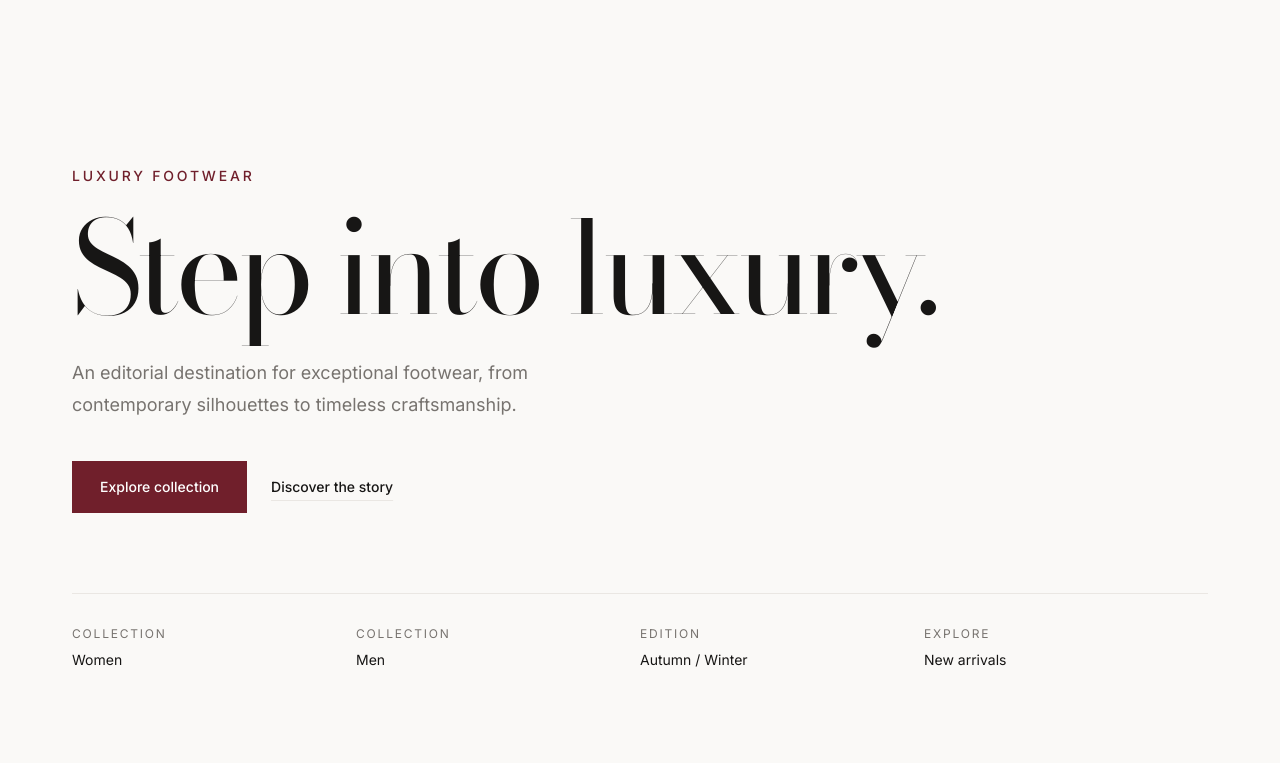
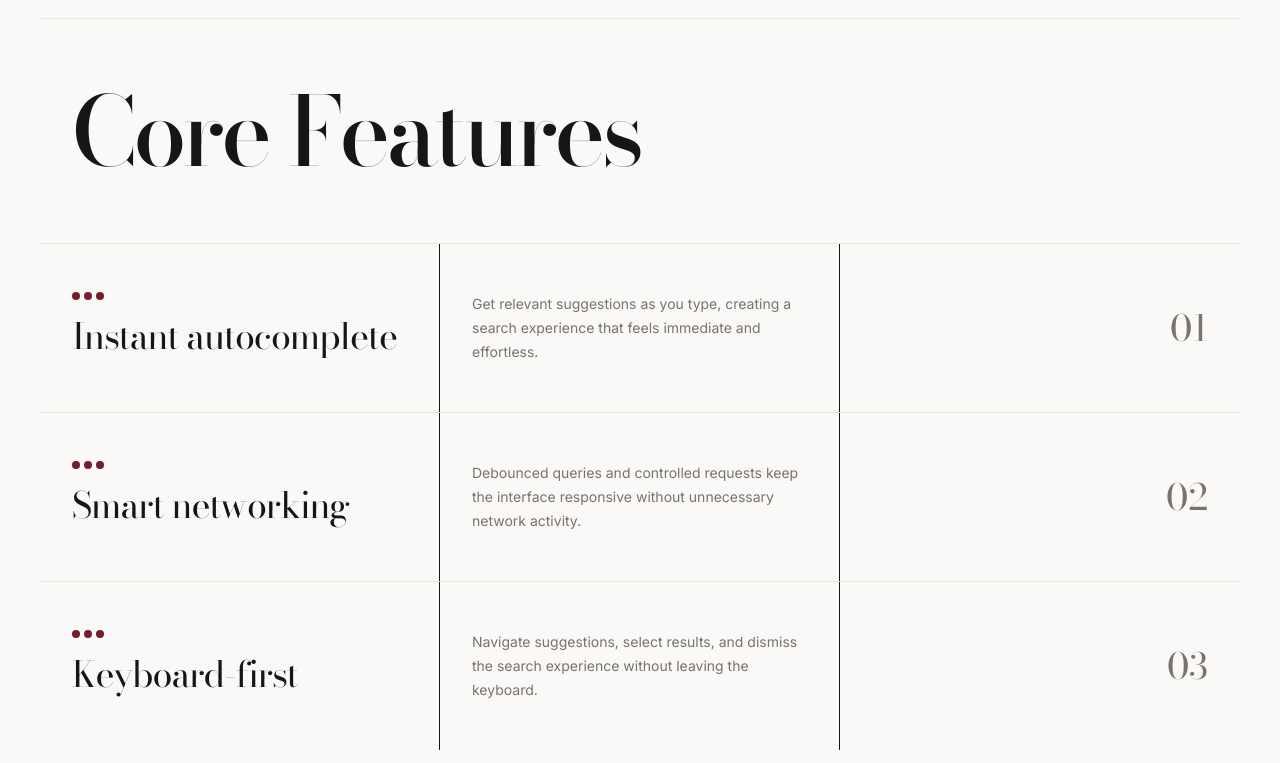
Before and after one commit to Xavviieerr/frontend-enginner-laboratory, a Next.js app: page /search-and-autocomplete in a window 1280 px wide. Shown: the part 1157-1920 px from the top of the page. Built offline with nearby package versions, Linux system fonts and the light colour scheme.

Commit message:
feat(search): add core features section

```diff
--- /dev/null
+++ b/src/features/search-and-autocomplete/landing/components/about-page.tsx
@@ -0,0 +1,98 @@
+export default function aboutPage() {
+	return (
+		<section className="grid grid-cols-1 border-t border-(--color-border) md:grid-cols-4">
+			{/* Core Features */}
+			<div className="border-b border-(--color-border) px-5 py-10 md:col-span-3 md:px-8 md:py-16">
+				<h2 className="font-display text-5xl font-medium tracking-[-0.04em] md:text-8xl">
+					Core Features
+				</h2>
+			</div>
+
+			<div className="hidden border-b border-(--color-border) md:block" />
+
+			{/* Feature 01 */}
+			<div className="grid grid-cols-1 border-b border-(--color-border) md:col-span-4 md:grid-cols-3">
+				<div className="px-5 py-8 md:border-r md:px-8 md:py-12">
+					<div className="mb-4 flex gap-1">
+						<span className="h-2 w-2 rounded-full bg-(--color-accent)" />
+						<span className="h-2 w-2 rounded-full bg-(--color-accent)" />
+						<span className="h-2 w-2 rounded-full bg-(--color-accent)" />
+					</div>
+
+					<h3 className="font-display text-3xl tracking-[-0.03em] md:text-4xl">
+						Instant autocomplete
+					</h3>
+				</div>
+
+				<div className="px-5 pb-8 md:border-r md:px-8 md:py-12">
+					<p className="max-w-sm text-sm leading-6 text-(--color-text-secondary)">
+						Get relevant suggestions as you type, creating a search experience
+						that feels immediate and effortless.
+					</p>
+				</div>
+
+				<div className="px-5 pb-8 md:flex md:items-center md:justify-end md:px-8 md:py-12">
+					<span className="font-display text-4xl text-(--color-text-secondary)">
+						01
+					</span>
+				</div>
+			</div>
+
+			{/* Feature 02 */}
+			<div className="grid grid-cols-1 border-b border-(--color-border) md:col-span-4 md:grid-cols-3">
+				<div className="px-5 py-8 md:border-r md:px-8 md:py-12">
+					<div className="mb-4 flex gap-1">
+						<span className="h-2 w-2 rounded-full bg-(--color-accent)" />
+						<span className="h-2 w-2 rounded-full bg-(--color-accent)" />
+						<span className="h-2 w-2 rounded-full bg-(--color-accent)" />
+					</div>
+
+					<h3 className="font-display text-3xl tracking-[-0.03em] md:text-4xl">
+						Smart networking
+					</h3>
+				</div>
+
+				<div className="px-5 pb-8 md:border-r md:px-8 md:py-12">
+					<p className="max-w-sm text-sm leading-6 text-(--color-text-secondary)">
+						Debounced queries and controlled requests keep the interface
+						responsive without unnecessary network activity.
+					</p>
+				</div>
+
+				<div className="px-5 pb-8 md:flex md:items-center md:justify-end md:px-8 md:py-12">
+					<span className="font-display text-4xl text-(--color-text-secondary)">
+						02
+					</span>
+				</div>
+			</div>
+
+			{/* Feature 03 */}
+			<div className="grid grid-cols-1 md:col-span-4 md:grid-cols-3">
+				<div className="px-5 py-8 md:border-r md:px-8 md:py-12">
+					<div className="mb-4 flex gap-1">
+						<span className="h-2 w-2 rounded-full bg-(--color-accent)" />
+						<span className="h-2 w-2 rounded-full bg-(--color-accent)" />
+						<span className="h-2 w-2 rounded-full bg-(--color-accent)" />
+					</div>
+
+					<h3 className="font-display text-3xl tracking-[-0.03em] md:text-4xl">
+						Keyboard-first
+					</h3>
+				</div>
+
+				<div className="px-5 pb-8 md:border-r md:px-8 md:py-12">
+					<p className="max-w-sm text-sm leading-6 text-(--color-text-secondary)">
+						Navigate suggestions, select results, and dismiss the search
+						experience without leaving the keyboard.
+					</p>
+				</div>
+
+				<div className="px-5 pb-8 md:flex md:items-center md:justify-end md:px-8 md:py-12">
+					<span className="font-display text-4xl text-(--color-text-secondary)">
+						03
+					</span>
+				</div>
+			</div>
+		</section>
+	);
+}
--- a/src/features/search-and-autocomplete/landing/search-page.tsx
+++ b/src/features/search-and-autocomplete/landing/search-page.tsx
@@ -1,9 +1,11 @@
 import HeroPage from "./components/hero-page";
+import AboutPage from "./components/about-page";
 
 export default function SearchPage() {
 	return (
 		<main className="min-h-screen bg-(--color-background) text-(--color-text-primary) px-2 md:px-4 lg:px-10">
-			<HeroPage />{" "}
+			<HeroPage />
+			<AboutPage />
 			<section className="feature mx-auto flex min-h-screen max-w-7xl flex-col justify-center px-8 py-20">
 				{" "}
 				<p className="mb-6 text-sm font-medium uppercase tracking-[0.2em] text-(--color-accent)">
@@ -69,7 +71,7 @@ export default function SearchPage() {
 					</div>{" "}
 				</div>{" "}
 			</section>{" "}
-			<section className="feature mx-auto flex min-h-screen max-w-7xl flex-col justify-center px-8 py-20">
+			{/* <section className="feature mx-auto flex min-h-screen max-w-7xl flex-col justify-center px-8 py-20">
 				{" "}
 				<p className="mb-6 text-sm font-medium uppercase tracking-[0.2em] text-(--color-accent)">
 					{" "}
@@ -133,7 +135,7 @@ export default function SearchPage() {
 						<p className="mt-2 text-sm">New arrivals</p>{" "}
 					</div>{" "}
 				</div>{" "}
-			</section>{" "}
+			</section>{" "} */}
 		</main>
 	);
 }
```
